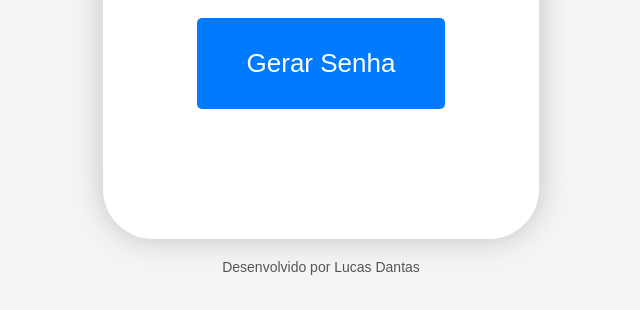
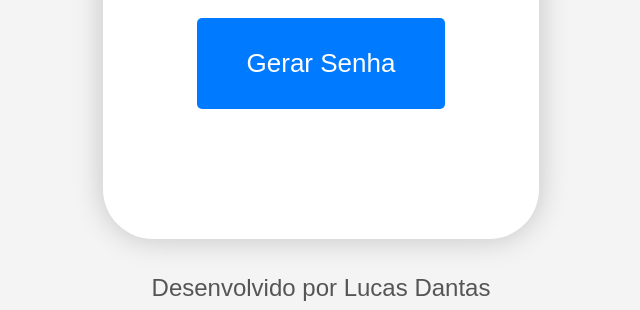
Before and after one commit to lucasdantas1990/webpostopay-gerador-de-senha, a plain HTML site: page index.html in a window 1280 px wide. Shown: the part 700-1010 px from the top of the page, without its empty margins (319-959 px from the left). Before the commit the page ends 983 px from the top, so only its background shows below. Drawn offline with Linux system fonts and the light colour scheme.

Commit message:
Update index.html

```diff
--- a/index.html
+++ b/index.html
@@ -35,8 +35,8 @@
             color: #333;
         }
         .footer {
-            margin-top: 20px;
-            font-size: 14px;
+            margin-top: 35px;
+            font-size: 24px;
             color: #555;
         }
     </style>
```
